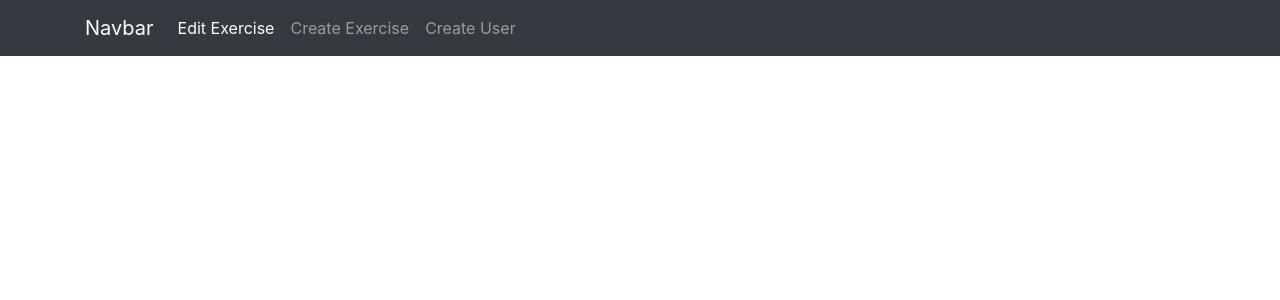
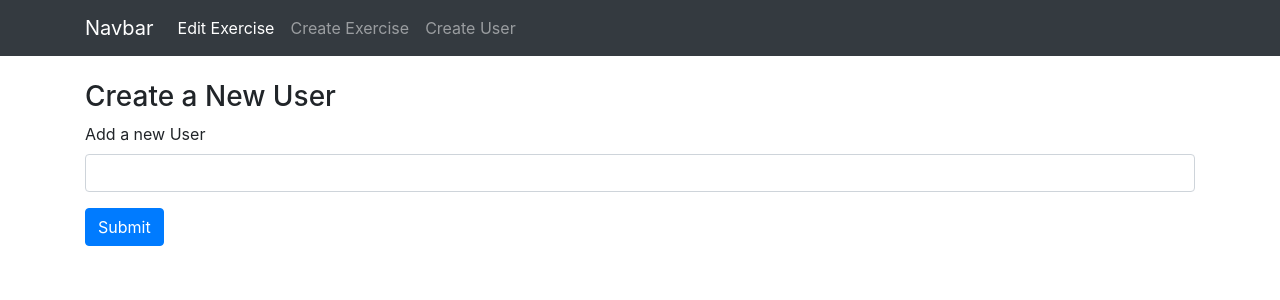
Before and after one commit to SergiOca87/ExerciseTracker, a React (Create React App) app: page /createuser in a window 1280 px wide. Shown: the top 300 px of the page. Built offline with nearby package versions, Linux system fonts and the light colour scheme.

Commit message:
backend connect

```diff
--- a/src/App.js
+++ b/src/App.js
@@ -17,7 +17,7 @@ function App() {
       <Route path="/" exact component={ExercisesList} />
       <Route path="/edit/:id" component={EditExercise} />
       <Route path="/create" component={CreateExercise} />
-      <Route path="/createuser" cmponent={CreateUser} />
+      <Route path="/createuser" component={CreateUser} />
     </Router>
   );
 }
--- a/src/components/CreateExercise.js
+++ b/src/components/CreateExercise.js
@@ -65,7 +65,7 @@ class CreateExercise extends React.Component {
 				<h3>Add a New Exercise</h3>
 				<form onSubmit ={this.onFormSubmit}>
 					<div className="form-group">
-						<label for="userSelect">User</label>
+						<label>User</label>
 						<select
 							id="userSelect"
 							value={this.state.userName}
@@ -78,7 +78,7 @@ class CreateExercise extends React.Component {
 						</select>
 					</div>
 					<div className="form-group">
-						<label for="description">Description</label>
+						<label>Description</label>
 						<input
 							type="text"
 							className="form-control"
@@ -87,7 +87,7 @@ class CreateExercise extends React.Component {
 							onChange={this.onChangeDescription} />
 					</div>
 					<div className="form-group">
-						<label for="series"># of Series</label>
+						<label># of Series</label>
 						<input
 							type="number"
 							className="form-control"
@@ -96,7 +96,7 @@ class CreateExercise extends React.Component {
 							onChange={this.onChangeSeries} />
 					</div>
 					<div className="form-group">
-						<label for="date">Date</label>
+						<label>Date</label>
 						<DatePicker
 							selected={this.state.date}
 							onChange={this.onChangeDate}
--- a/src/components/CreateUser.js
+++ b/src/components/CreateUser.js
@@ -24,8 +24,10 @@ class CreateUser extends React.Component {
         }
 
         //Send the user data to our server
-        axios.post('http:localhost:5000/users/add', user)
-            .then(res => console.log(res.data))
+        axios.post('http://localhost:5000/users/add', user)
+            .then(res => console.log(res.data));
+
+            // window.location = 'http://localhost:3000/'
 
         //Clear the username Field
         this.setState({
@@ -39,7 +41,7 @@ class CreateUser extends React.Component {
                 <h3>Create a New User</h3>
                 <form onSubmit ={this.onFormSubmit}>
                     <div className="form-group">
-                        <label for="description">Description</label>
+                        <label>Add a new User</label>
                         <input
                             type="text"
                             className="form-control"
--- a/src/components/Navbar.js
+++ b/src/components/Navbar.js
@@ -17,10 +17,10 @@ const Navbar = () => {
                             <Link to="/edit/:id" className="nav-link">Edit Exercise</Link>
                         </li>
                         <li className="nav-item">
-                            <Link to="/create" className="nav-link">Create Exercise</Link>
+                            <Link to="/create/" className="nav-link">Create Exercise</Link>
                         </li>
                         <li className="nav-item">
-                            <Link to="/createuser" className="nav-link">Create User</Link>
+                            <Link to="/createuser/" className="nav-link">Create User</Link>
                         </li>
                     </ul>
                 </div>
```
Also changed, not shown: 1 other file (tests, documents, lock files or other folders).
